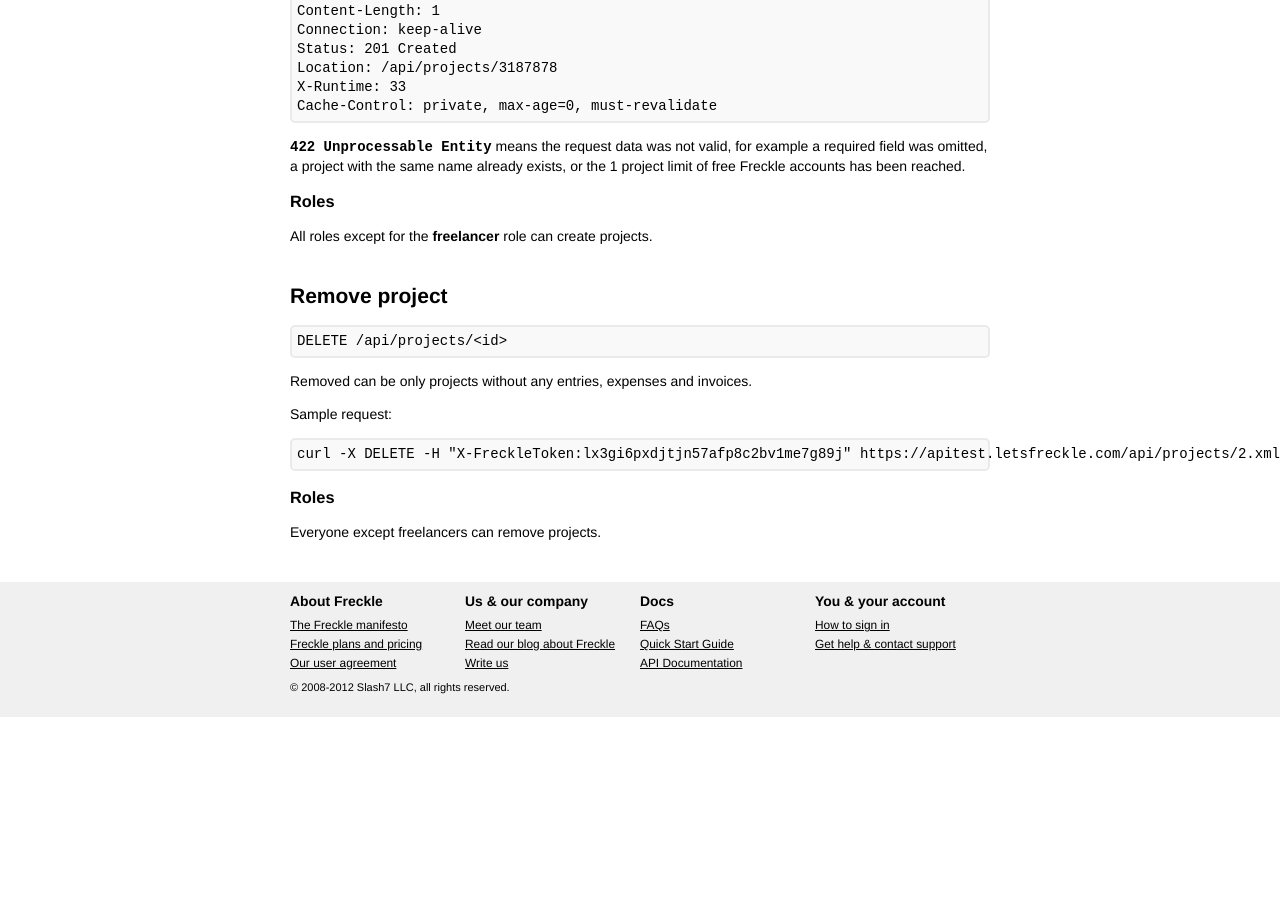
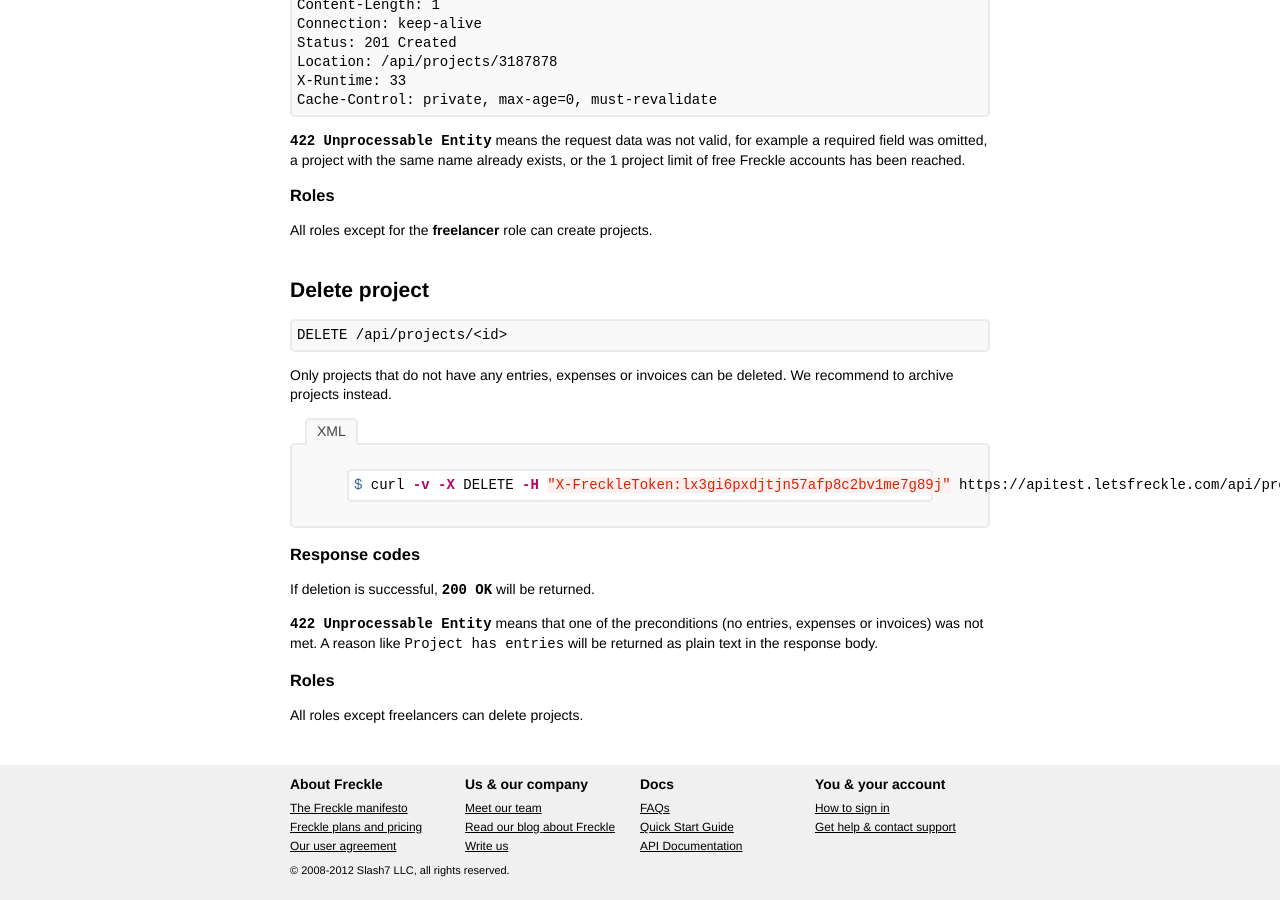
Before and after one commit to cheerful/freckle-apidocs, a Jekyll site: the page built from projects.md, in a window 1280 px wide and 900 px high, scrolled down 3707 px. Built offline with Jekyll 4.4.1, drawn with Linux system fonts in a browser that asks for light colours; nearby versions of some CDN libraries; Markdown is read by kramdown in place of the engine named in the settings; comment, search, counter and statistics services are not loaded; before the commit the page ends 4424 px from its top, so only the background shows below that.

Commit message:
complete projects page (pass 1)

```diff
--- a/projects.md
+++ b/projects.md
@@ -3,7 +3,10 @@ layout: default
 title: Projects
 ---
 
-Jump to: [List](#list) | [Create](#create) | [Read](#read), [Update](#update) | [Delete](#delete) | [Archive](#archive) | [Activate](#activate)
+Jump to: [List](#list) | [Create](#create) |
+[Read](#read) | [Update](#update) |
+[Delete](#delete) | [Archive](#archive) |
+[Activate](#activate)
 
 <a id="list"></a>List projects
 -------------
@@ -307,19 +310,33 @@ required field was omitted, a project with the same name already exists, or the
 
 All roles except for the **freelancer** role can create projects.
 
-<a id="delete"></a>Remove project
+<a id="delete"></a>Delete project
 -----------
 
     DELETE /api/projects/<id>
 
-Removed can be only projects without any entries, expenses and invoices.
+Only projects that do not have any entries, expenses or invoices can be deleted.
+We recommend to archive projects instead.
 
-Sample request:
+<div class="tabs">
+<div class="selector">
+  <div class="xml active">XML</div>
+</div>
+<div class="tab xml active">
+{% highlight sh %}
+$ curl -v -X DELETE -H "X-FreckleToken:lx3gi6pxdjtjn57afp8c2bv1me7g89j" https://apitest.letsfreckle.com/api/projects/2.xml
+{% endhighlight %}
+</div>
+</div>
 
-    curl -X DELETE -H "X-FreckleToken:lx3gi6pxdjtjn57afp8c2bv1me7g89j" https://apitest.letsfreckle.com/api/projects/2.xml
+### Response codes
 
+If deletion is successful, **`200 OK`** will be returned.
 
+**`422 Unprocessable Entity`** means that one of the preconditions (no entries,
+expenses or invoices) was not met. A reason like `Project has entries` will be returned
+as plain text in the response body.
 
 ### Roles
 
-Everyone except freelancers can remove projects.
+All roles except freelancers can delete projects.
```
